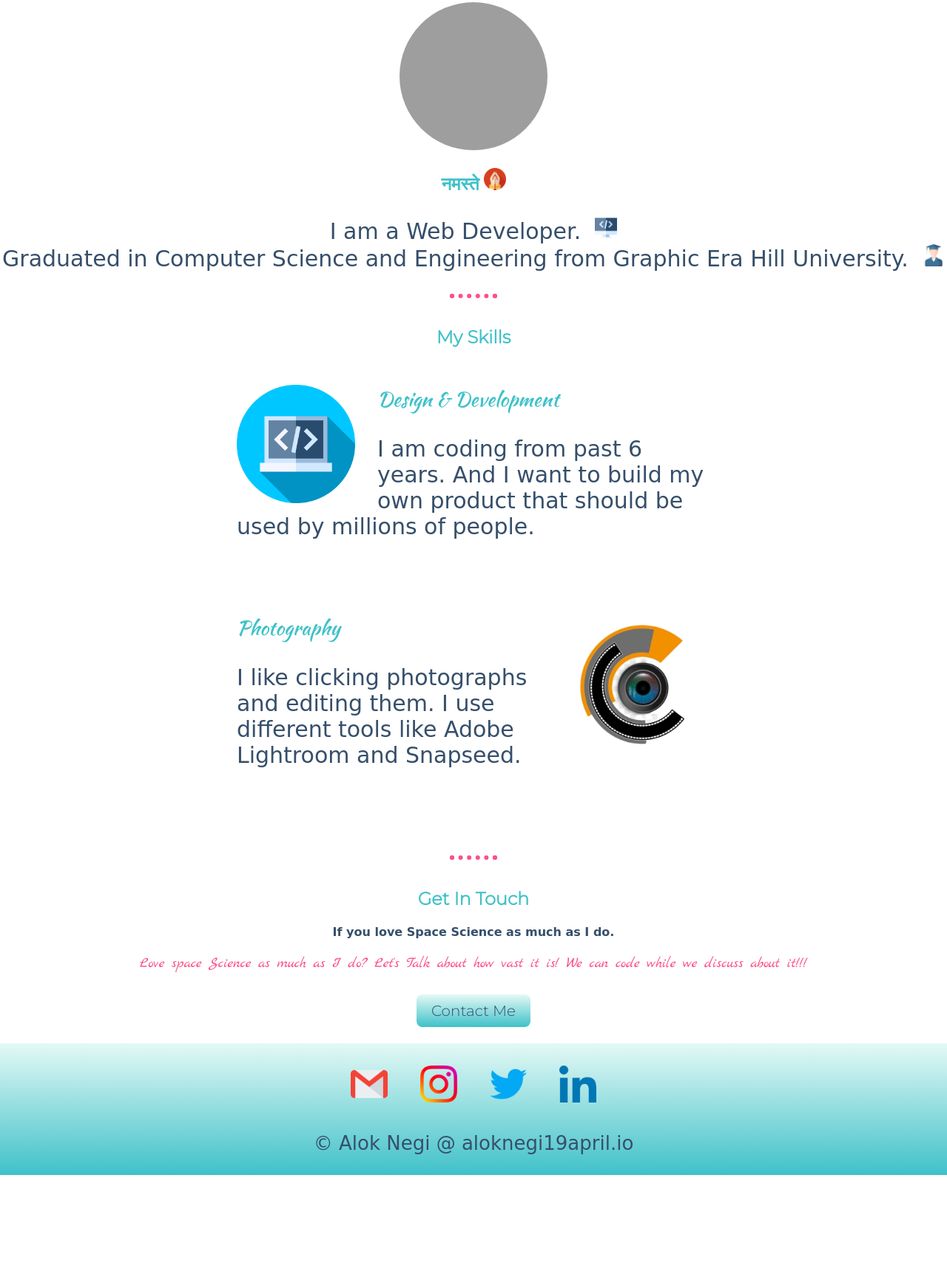
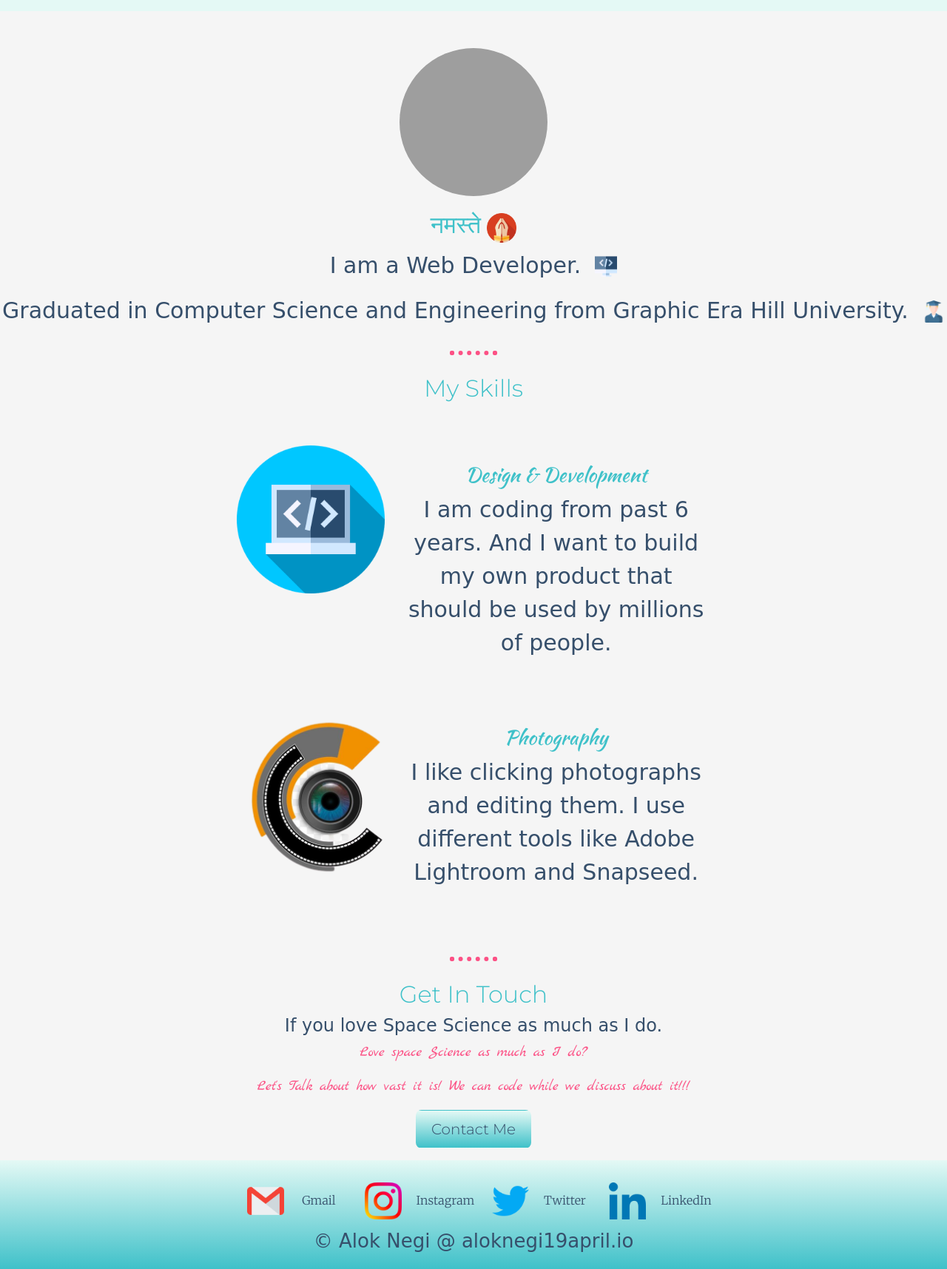
Before and after one commit to Aloknegi19april/Alok, a plain HTML site: page index.html in a window 1280 px wide. Shown: the part 783-2498 px from the top of the page at 74% size. Before the commit the page ends 2371 px from the top, so only its background shows below. Drawn offline with nearby package versions, Linux system fonts and the light colour scheme; grey boxes are pictures that could not be loaded; a web font is replaced by a local one.

Commit message:
Add files via upload

```diff
--- a/CSS/index_styles.css
+++ b/CSS/index_styles.css
@@ -2,6 +2,7 @@ body {
   margin: 0;
   text-align: center;
   font-family: 'Merriweather', serif;
+  background-color: #F5F5F5;
 }
 
 h1 {
@@ -56,6 +57,13 @@ a:hover {
   color: #FC5185;
 }
 
+.profile-navbar-img {
+  height: 3.125em;
+  width: 3.125em;
+  border-radius: 50%;
+  margin-right: 0.375em;
+}
+
 .top-container {
   background-color: #E4F9F5;
   position: relative;
@@ -65,17 +73,16 @@ a:hover {
 .cloud-above {
   position: absolute;
   right: 15.625em;
-  top: 1.25em;
+  bottom: 0.625em;
 }
 
 .mountain {
-  padding-top: 6.25em;
+  padding-top: 4.6875em;
 }
 
 .cloud-below {
   position: absolute;
   left: 15.625em;
-  bottom: 25.625em;
   margin: 0;
 }
 
@@ -102,6 +109,7 @@ a:hover {
 
 .namaste-h2 {
   font-family: 'Laila', serif;
+  margin-top: 0.625em;
 }
 
 .code-img {
@@ -113,24 +121,23 @@ a:hover {
   padding-top: 0.625em;
   padding-bottom: 0.625em;
   font-family: 'Fondamento', cursive;
+  text-align: center;
 }
 
 .skill-row {
   width: 50%;
-  margin: 3.125em auto 6.25em auto;
-  text-align: left;
+  margin: 3.125em auto 3.125em auto;
+  text-align: center;
 }
 
 .skills-img {
-  width: 25%;
-  float: left;
-  margin-right: 1.875em;
+  height: 12.5em;
+  width: 12.5em;
 }
 
 .camera-img {
-  width: 30%;
-  float: right;
-  margin-left: 1.875em;
+  height: 15em;
+  width: 15em;
 }
 
 .git-project {
--- a/index.html
+++ b/index.html
@@ -3,6 +3,15 @@
 
 <head>
   <meta charset="utf-8">
+  <!-- CSS -->
+  <link rel="stylesheet" href="https://stackpath.bootstrapcdn.com/bootstrap/4.5.0/css/bootstrap.min.css" integrity="sha384-9aIt2nRpC12Uk9gS9baDl411NQApFmC26EwAOH8WgZl5MYYxFfc+NcPb1dKGj7Sk" crossorigin="anonymous">
+
+  <!-- JS, Popper.js, and jQuery -->
+  <script src="https://code.jquery.com/jquery-3.5.1.slim.min.js" integrity="sha384-DfXdz2htPH0lsSSs5nCTpuj/zy4C+OGpamoFVy38MVBnE+IbbVYUew+OrCXaRkfj" crossorigin="anonymous"></script>
+  <script src="https://cdn.jsdelivr.net/npm/popper.js@1.16.0/dist/umd/popper.min.js" integrity="sha384-Q6E9RHvbIyZFJoft+2mJbHaEWldlvI9IOYy5n3zV9zzTtmI3UksdQRVvoxMfooAo" crossorigin="anonymous"></script>
+  <script src="https://stackpath.bootstrapcdn.com/bootstrap/4.5.0/js/bootstrap.min.js" integrity="sha384-OgVRvuATP1z7JjHLkuOU7Xw704+h835Lr+6QL9UvYjZE3Ipu6Tp75j7Bh/kR0JKI" crossorigin="anonymous"></script>
+
+
   <link rel="stylesheet" href="CSS/index_styles.css">
   <link rel="icon" href="Images/favicon.ico">
   <link rel="stylesheet" href=" https://fonts.googleapis.com/css2?family=Fondamento&family=Italianno&family=Merriweather:wght@300&family=Montserrat:wght@300&family=Sacramento&display=swap">
@@ -12,65 +21,210 @@
 </head>
 
 <body>
+
+
+  <nav class="navbar navbar-expand-lg navbar-light bg-info">
+    <a class="navbar-brand" href="https://aloknegi19april.github.io/cv"><img class="profile-navbar-img" src="Images/alok.jpeg" alt="profile">Alok Negi</a>
+    <button class="navbar-toggler" type="button" data-toggle="collapse" data-target="#navbarTogglerDemo02" aria-controls="navbarTogglerDemo02" aria-expanded="false" aria-label="Toggle navigation">
+      <span class="navbar-toggler-icon"></span>
+    </button>
+
+    <div class="collapse navbar-collapse" id="navbarTogglerDemo02">
+
+      <ul class="navbar-nav ml-auto">
+        <li class="na vbar-item"><a class="nav-link" href="#navbar-profile">Profile</a></li>
+        <li class="navbar-item"><a class="nav-link" href="#navbar-skills">Skills</a></li>
+        <li class="navbar-item"><a class="nav-link" href="#navbar-contact">Contact</a></li>
+      </ul>
+    </div>
+
+  </nav>
+
+
   <div class="top-container">
+    <div class="row">
+      <div class="col-lg-12 col-md-12 col-sm-12">
         <img class="cloud-above" src="Images/cloud.png" alt="cloud-img">
+      </div>
+
+    </div>
+    <div class="row">
+      <div class="col-lg-12 col-md-12 col-sm-12">
         <h1>Hey I'm Alok </h1>
+      </div>
+
+    </div>
+    <div class="row">
+      <div class="col-lg-12 col-md-12 col-sm-12">
         <p class="programmer">a Programmer.</p>
+      </div>
+
+    </div>
+    <div class="row">
+      <div class="col-lg-12 col-md-12 col-sm-12">
         <img class="cloud-below" src="Images/cloud.png" alt="cloud-img">
+      </div>
+
+    </div>
+    <div class="row">
+      <div class="col-lg-12 col-md-12 col-sm-12">
         <img class="mountain" src="Images/background.png" alt="background-img">
+      </div>
 
     </div>
 
+    <br>
+    <br>
+  </div>
+
   <div class="middle-container">
-    <div class="profile">
+    <div class="profile" id="navbar-profile">
+
+      <div class="row">
+        <div class="col-lg-12 col-md-12 col-sm-12">
           <img class="profile-img" src="Images/alok.jpeg" alt="profile">
+        </div>
+
+      </div>
+
+      <div class="row">
+        <div class="col-lg-12 col-md-12 col-sm-12">
           <h2 class="namaste-h2">नमस्ते <img class="namaste-img" src="Images/namaste.png" /></h2>
-      <p>I am a Web Developer.&nbsp;&nbsp;<img class="code-img" src="Images/code.png" /><br>
-        Graduated in Computer Science and Engineering from Graphic Era Hill University.&nbsp;&nbsp;<img class="code-img" src="Images/student.png" /> </p>
+        </div>
+
+      </div>
+
+      <div class="row">
+        <div class="col-lg-12 col-md-12 col-sm-12">
+          <p>I am a Web Developer.&nbsp;&nbsp;<img class="code-img" src="Images/code.png" /></p>
+        </div>
+
+      </div>
+
+      <div class="row">
+        <div class="col-lg-12 col-md-12 col-sm-12">
+          <p> Graduated in Computer Science and Engineering from Graphic Era Hill University.&nbsp;&nbsp;<img class="code-img" src="Images/student.png" /> </p>
+        </div>
+
+      </div>
+
+
+
+
     </div>
   </div>
   <hr>
 
-  <div class="skills">
+  <div class="skills" id="navbar-skills">
+
+    <div class="row">
+      <div class="col-lg-12 col-md-12 col-sm-12">
         <h2>My Skills</h2>
+      </div>
+
+    </div>
+
     <div class="skill-row">
+
+      <div class="row">
+        <div class="col-lg-4 col-md-12 col-sm-12">
           <img class="skills-img" src="Images/skills.png" alt="Skills">
 
+        </div>
+        <div class="col-lg-8 col-md-12 col-sm-12">
+          <div class="row">
+            <div class="col-lg-12 col-md-12 col-sm-12">
+              <br>
               <h3>Design & Development</h3>
+            </div>
+          </div>
+          <div class="row">
+            <div class="col-lg-12 col-md-12 col-sm-12">
               <p>I am coding from past 6 years. And I want to build my own product that should be used by millions of people.</p>
-      <!-- <div class="projects">
-        <a href="#">
-          <span class="git-project">Check My Work at .</span>
-          <img class="git-social" src="Images/github.png" />
-        </a>
-      </div> -->
+            </div>
+          </div>
+        </div>
+      </div>
+
+    </div>
+
+    <div class="skill-row">
+
+      <div class="row">
+        <div class="col-lg-4 col-md-12 col-sm-12">
+          <img class="camera-img" src="Images/camera.png" alt="">
+
+        </div>
+        <div class="col-lg-8 col-md-12 col-sm-12">
+          <div class="row">
+            <div class="col-lg-12 col-md-12 col-sm-12">
+              <br>
+              <h3>Photography</h3>
+            </div>
+          </div>
+          <div class="row">
+            <div class="col-lg-12 col-md-12 col-sm-12">
+              <p>I like clicking photographs and editing them. I use different tools like Adobe Lightroom and Snapseed.</p>
+            </div>
+          </div>
+        </div>
+      </div>
+
+    </div>
+
+  </div>
+
+  <hr>
+
+  <div class="contact-me" id="navbar-contact">
+    <div class="row">
+      <div class="col-lg-12 col-md-12 col-sm-12">
+        <h2>Get In Touch</h2>
+      </div>
+
+    </div>
+
+    <div class="row">
+      <div class="col-lg-12 col-md-12 col-sm-12">
+        <h4>If you love Space Science as much as I do.</h4>
+      </div>
+
+    </div>
+
+    <div class="row">
+      <div class="col-lg-12 col-md-12 col-sm-12">
+        <p class="contact-lines">Love space Science as much as I do?</p>
+      </div>
+      <div class="col-lg-12 col-md-12 col-sm-12">
+        <p class="contact-lines">Let's Talk about how vast it is! We can code while we discuss about it!!!</p>
+      </div>
 
     </div>
 
 
-    <div class="skill-row">
-      <img class="camera-img" src="Images/camera.png" alt="">
-      <h3>Photography</h3>
-      <p>I like clicking photographs and editing them. I use different tools like Adobe Lightroom and Snapseed.</p>
+    <div class="row">
+      <div class="col-lg-12 col-md-12 col-sm-12">
+        <p><a class="btn" href="mailto:aloknegi19april@gmail.com">Contact Me</a></p>
+      </div>
+
+    </div>
+    <div class="bottom-container">
+
+      <div class="row">
+        <div class="col-lg-12 col-sm-12 col-md-12"><a href="mailto:aloknegi19april@gmail.com"><img class="social" src="Images/gmail.png" /> Gmail&nbsp;&nbsp;&nbsp;&nbsp;</a>
+          <a href="https://www.instagram.com/aloknegi19april/"><img class="social" src="Images/instagram.png" />Instagram</a>
+          <a href="https://twitter.com/alok_negi1904"><img class="social" src="Images/twitter.png" />Twitter&nbsp;&nbsp;</a>
+          <a href="https://www.linkedin.com/in/alok-negi-407515161/"><img class="social" src="Images/linkedin.png" />LinkedIn&nbsp;</a></div>
+      </div>
+
+      <div class="row">
+        <div class="col-lg-12 col-md-12 col-sm-12">
+          <p class="copyright">&copy; Alok Negi @ <a href="https://aloknegi19april.github.io/cv">aloknegi19april.io</a></p>
+        </div>
+
       </div>
     </div>
 
-  <hr>
-
-  <div class="contact-me">
-    <h2>Get In Touch</h2>
-    <h4>If you love Space Science as much as I do.</h4>
-    <p class="contact-lines">Love space Science as much as I do? Let's Talk about how vast it is! We can code while we discuss about it!!!</p>
-
-    <p><a class="btn" href="mailto:aloknegi19april@gmail.com">Contact Me</a></p>
-
-    <div class="bottom-container">
-      <a href="mailto:aloknegi19april@gmail.com"><img class="social" src="Images/gmail.png" /></a>
-      <a href="https://www.instagram.com/aloknegi19april/"><img class="social" src="Images/instagram.png" /></a>
-      <a href="https://twitter.com/alok_negi1904"><img class="social" src="Images/twitter.png" /></a>
-      <a href="https://www.linkedin.com/in/alok-negi-407515161/"><img class="social" src="Images/linkedin.png" /></a>
-      <p class="copyright">&copy; Alok Negi @ <a href="https://aloknegi19april.github.io/cv">aloknegi19april.io</a></p>
-    </div>
 
   </div>
 
```
Lines whose indentation alone changed are shown as unchanged.
